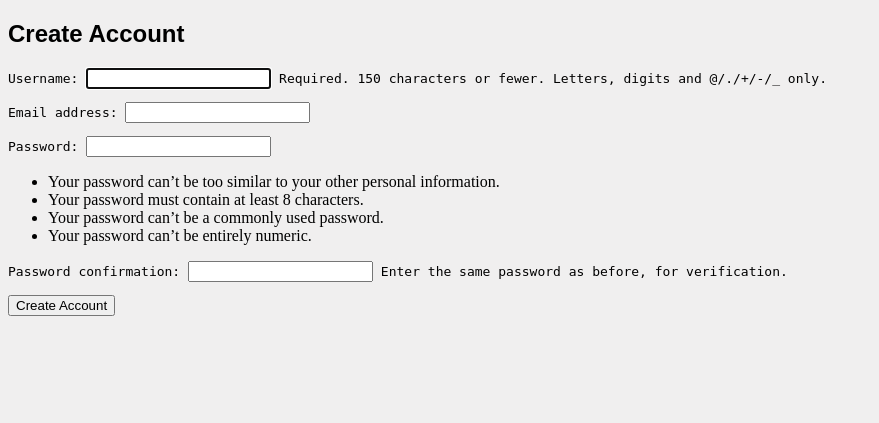
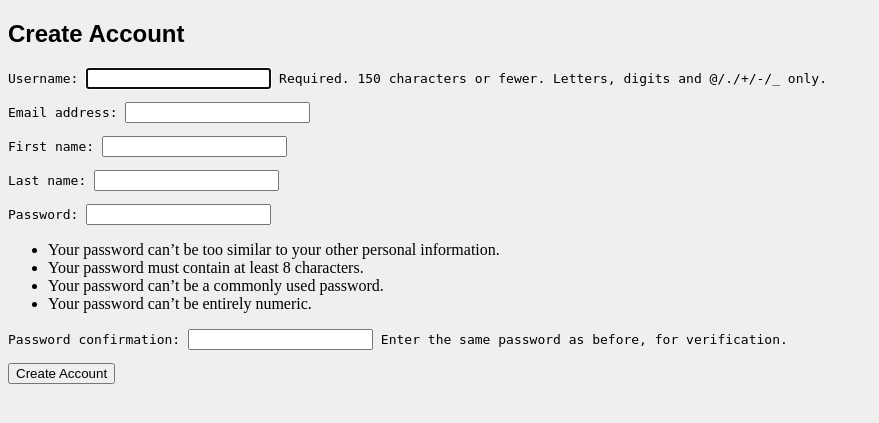
Before and after one commit to Atiyeh-code/django-project-shecodes, a Django app: page /users/create-account/ in a window 1280 px wide. Shown: the part 87-510 px from the top of the page, without its empty margins (0-879 px from the left). Run offline with Django 3.2, Linux system fonts and the light colour scheme; parts of the project's set-up code (start-up, migrations or seed data) failed here and were passed over; some web fonts are replaced.

Commit message:
View Profile
Veiew Profile

```diff
--- a/she_codes_news/templates/nav.html
+++ b/she_codes_news/templates/nav.html
@@ -1,7 +1,7 @@
 <nav>
     <a href="{% url 'news:index' %}">Home</a>
     {% if request.user.is_authenticated %}
-        <a href="#">{{ request.user.username }}</a>
+        <a href="{% url 'users:profile' %}">{{ request.user.username }}</a>
         <a href="{% url 'logout' %}">Logout</a>
     {% else %}
     <a href="{% url 'login' %}">Login</a>
--- a/she_codes_news/users/forms.py
+++ b/she_codes_news/users/forms.py
@@ -1,16 +1,12 @@
 from django import forms
-from django.contrib.auth.forms import (
-    UserCreationForm,
-    UserChangeForm
-)
-
+from django.contrib.auth.forms import UserCreationForm, UserChangeForm
 from .models import CustomUser
 
 class CustomUserCreationForm(UserCreationForm):
 
     class Meta:
         model = CustomUser
-        fields = ['username', 'email']
+        fields = ['username', 'email', 'first_name', 'last_name']
 
 
 class CustomUserChangeForm(UserChangeForm):
--- a/she_codes_news/users/models.py
+++ b/she_codes_news/users/models.py
@@ -1,9 +1,13 @@
 from django.contrib.auth.models import AbstractUser
+from django.db import models
+from django.forms import ModelForm
 
 
 class CustomUser(AbstractUser):
     # this is where I would put custom fields
-    pass
+
+    first_name = models.CharField(max_length=30, verbose_name='first name')
+    last_name = models.CharField(max_length=100, verbose_name='last name')
 
     def __str__(self):
         return self.username
--- a/she_codes_news/users/urls.py
+++ b/she_codes_news/users/urls.py
@@ -1,5 +1,6 @@
-from django.urls import path
-from .views import CreateAccountView
+from django.urls import path, include
+from . import views
+from .views import CreateAccountView, ViewProfile
 
 app_name = 'users'
 
@@ -8,5 +9,10 @@ urlpatterns = [
         'create-account/',
         CreateAccountView.as_view(),
         name='CreateAccount'
+    ),
+    path(
+        'view-profile/',
+        views.ViewProfile.as_view(),
+        name='profile'
     )
 ]
--- a/she_codes_news/users/views.py
+++ b/she_codes_news/users/views.py
@@ -9,3 +9,11 @@ class CreateAccountView(CreateView):
     form_class = CustomUserCreationForm
     success_url = reverse_lazy('login')
     template_name = 'users/createAccount.html'
+
+class ViewProfile(generic.DetailView):
+    model = CustomUser
+    template_name = 'Profileinfo/profile.html'
+    context_object_name = 'Profileinfo'
+
+    def get_object(self):
+        return CustomUser.objects.all()
```
Also changed, not shown: she_codes_news/users/templates/Profileinfo/profile.html (added, +14 -0 lines), she_codes_news/users/migrations/0002_auto_20200829_0921.py (added), she_codes_news/users/migrations/0003_remove_customuser_email.py (added).
